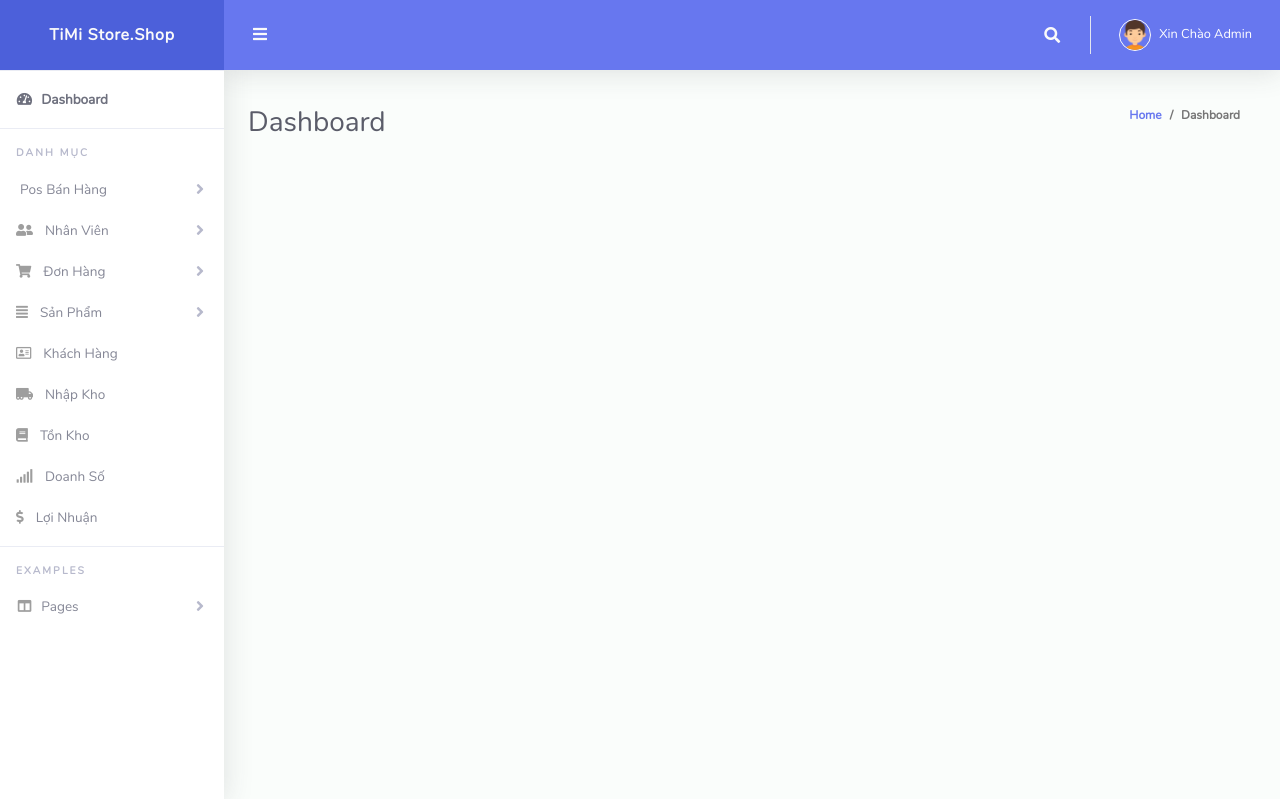
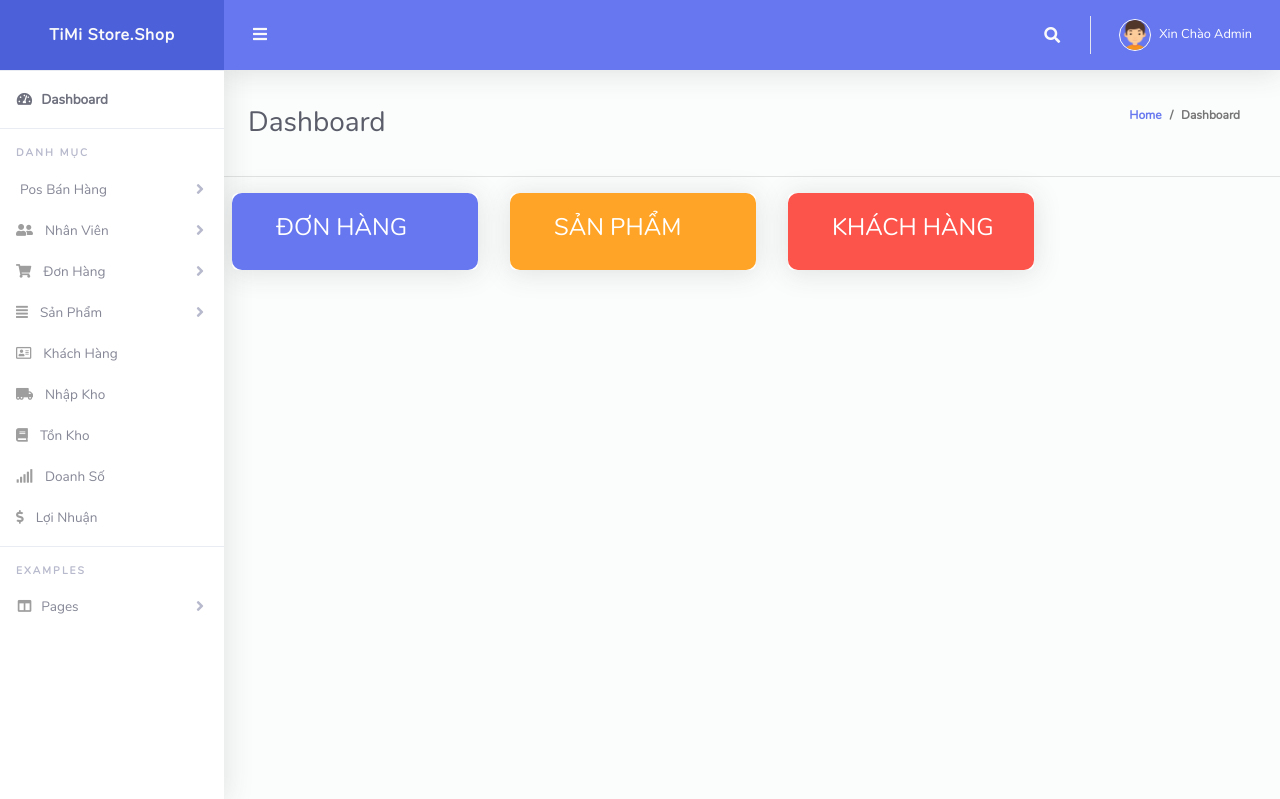
Before and after one commit to ngovantu96/Case-Study-PHP, a PHP site: page /admin/ in a window 1280 px wide. Shown: the top 799 px of the page. Run offline with PHP 8.4, Linux system fonts and the light colour scheme; the visitor is signed in with stand-in values (Sample User, id 1); data that the repository does not hold is empty.

Commit message:
update file

```diff
--- a/admin/footer.php
+++ b/admin/footer.php
@@ -42,10 +42,17 @@
   <a class="scroll-to-top rounded" href="#page-top">
     <i class="fas fa-angle-up"></i>
   </a>
+<!-- jQuery library -->
+<script src="https://ajax.googleapis.com/ajax/libs/jquery/3.5.1/jquery.min.js"></script>
 
-  <script src="/vendor/jquery/jquery.min.js"></script>
+<!-- Popper JS -->
+<script src="https://cdnjs.cloudflare.com/ajax/libs/popper.js/1.16.0/umd/popper.min.js"></script>
+
+<!-- Latest compiled JavaScript -->
+<script src="https://maxcdn.bootstrapcdn.com/bootstrap/4.5.2/js/bootstrap.min.js"></script>
+  <!-- <script src="/vendor/jquery/jquery.min.js"></script>
   <script src="/vendor/bootstrap/js/bootstrap.bundle.min.js"></script>
   <script src="/vendor/jquery-easing/jquery.easing.min.js"></script>
-  <script src="/js/ruang-admin.min.js"></script>
-  <script src="/vendor/chart.js/Chart.min.js"></script>
-  <script src="/js/demo/chart-area-demo.js"></script>
+  <script src="/js/ruang-admin.min.js"></script> -->
+  <!-- <script src="/vendor/chart.js/Chart.min.js"></script>
+  <script src="/js/demo/chart-area-demo.js"></script>   -->
--- a/admin/header.php
+++ b/admin/header.php
@@ -9,6 +9,7 @@
   <meta name="author" content="">
   <link href="img/logo/logo.png" rel="icon">
   <title>Quản Lý Bán Hàng - Dashboard</title>
+
   <link href="/vendor/fontawesome-free/css/all.min.css" rel="stylesheet" type="text/css">
   <link href="/vendor/bootstrap/css/bootstrap.min.css" rel="stylesheet" type="text/css">
   <link href="/css/ruang-admin.min.css" rel="stylesheet">
--- a/admin/index.php
+++ b/admin/index.php
@@ -17,11 +17,64 @@ $stmt = $pdo->query($query);
   <meta charset="UTF-8">
   <meta name="viewport" content="width=device-width, initial-scale=1.0">
   <title>Document</title>
+  <style>
+    .card-body{
+      border-radius: 10px;
+    }
+  </style>
 </head>
 
 <body>
+        <!-- đơn hàng -->
+    <hr>
+    <div class="row">
+         <div class="col-xl-3 col-md-4 mb-4 ml-2">
+              <div class="card h-100">
+                <div class="card-body bg-primary">
+                  <div class="row align-items-center">
+                    <div class="col mr-2">
+                    <a href="listorder.php">
+                      <div class="text-xs font-weight-bold text-uppercase ml-4"><h4 class="text-white">Đơn Hàng</h4>
+                       </div>
+                       </a>
+                      </div>
+                    </div>
+                  </div>
+                </div>
+              </div>
 
 
+          <!-- sản phẩm -->
+          <div class="col-xl-3 col-md-4 mb-4 ml-2">
+              <div class="card h-100">
+                <div class="card-body bg-warning">
+                  <div class="row align-items-center">
+                    <div class="col mr-2">
+                    <a href="Listproduct.php">
+                      <div class="text-xs font-weight-bold text-uppercase ml-4"><h4 class="text-white">Sản Phẩm</h4>
+                       </div>
+                       </a>
+                      </div>
+                    </div>
+                  </div>
+                </div>
+              </div>
+            <!-- khách hàng -->
+            <div class="col-xl-3 col-md-4 mb-4 ml-2">
+              <div class="card h-100">
+                <div class="card-body bg-danger">
+                  <div class="row align-items-center">
+                    <div class="col mr-2">
+                    <a href="customer.php">
+                      <div class="text-xs font-weight-bold text-uppercase ml-4"><h4 class="text-white">Khách Hàng</h4>
+                       </div>
+                       </a>
+                      </div>
+                    </div>
+                  </div>
+                </div>
+              </div>
+    </div>
 </body>
 
 </html>
--- a/admin/listorder.php
+++ b/admin/listorder.php
@@ -53,8 +53,8 @@ $stmt = $pdo->query($query);
           <td><?=$value['status']?></td>
           <td><?= $value['quantityOrder'] ?></td>
           <td><?= number_format($value['price']) ?></td>
-          <td><button type="button" class="btn btn-outline-danger"><a href="removeorder.php?delete=<?= $value['order_id']; ?>">Delete</a></button>||
-            <button type="button" class="btn btn-outline-secondary"><a href="confirm.php?confirm=<?= $value['order_id']; ?>">confirm</a></button></td>
+          <td><button type="button" class="btn btn-outline-danger"><a href="removeorder.php?delete=<?= $value['order_id']?>&productID=<?= $value['productID']?>">Delete</a></button>||
+            <button type="button" class="btn btn-outline-secondary"><a href="confirm.php?confirm=<?= $value['order_id']?>">confirm</a></button></td>
         </tr>
         <?php endforeach ;?>
     </table>
--- a/web/viewcart.php
+++ b/web/viewcart.php
@@ -13,7 +13,7 @@ $cart = (isset($_SESSION['cart'])) ? $_SESSION['cart'] : [];
                0px"></div>
                <div class="cartNull">
                    <h4>Giỏ hàng của bạn đang trống</h4>
-                  <div class="buycart"><a href="index.php"><p>Tếp tục mua hàng</p></a></div>
+                  <div class="buycart"><a href="trangchu.php"><p>Tếp tục mua hàng</p></a></div>
                 </div>
         </div>
 
```
Also changed, not shown: admin/removeorder.php (+5 -3 lines).
